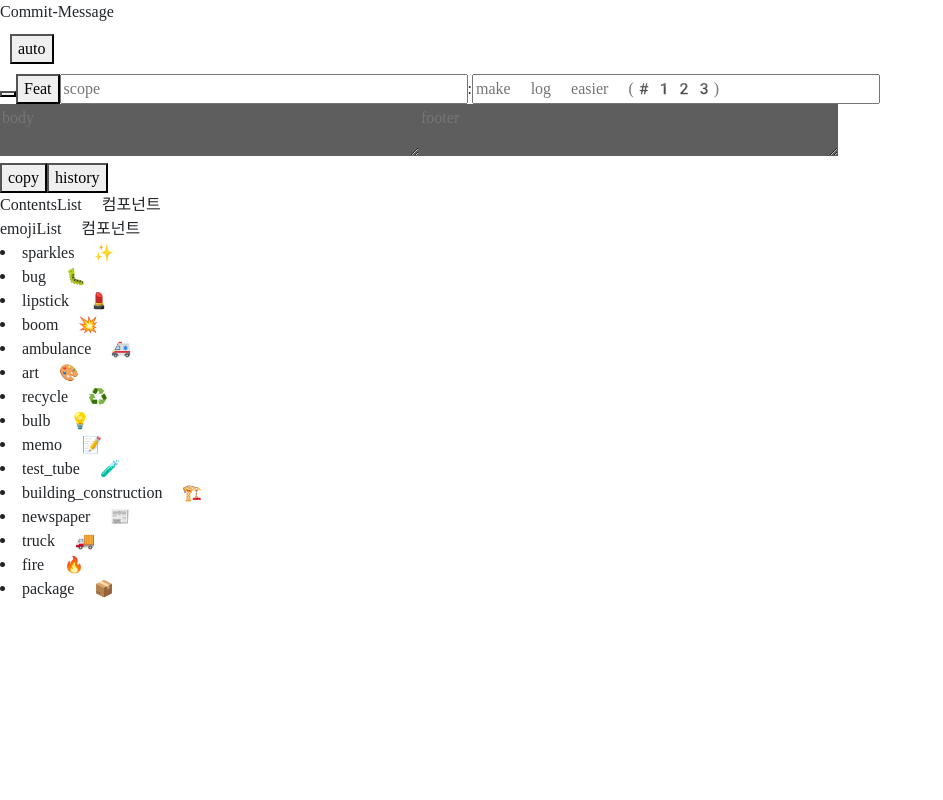
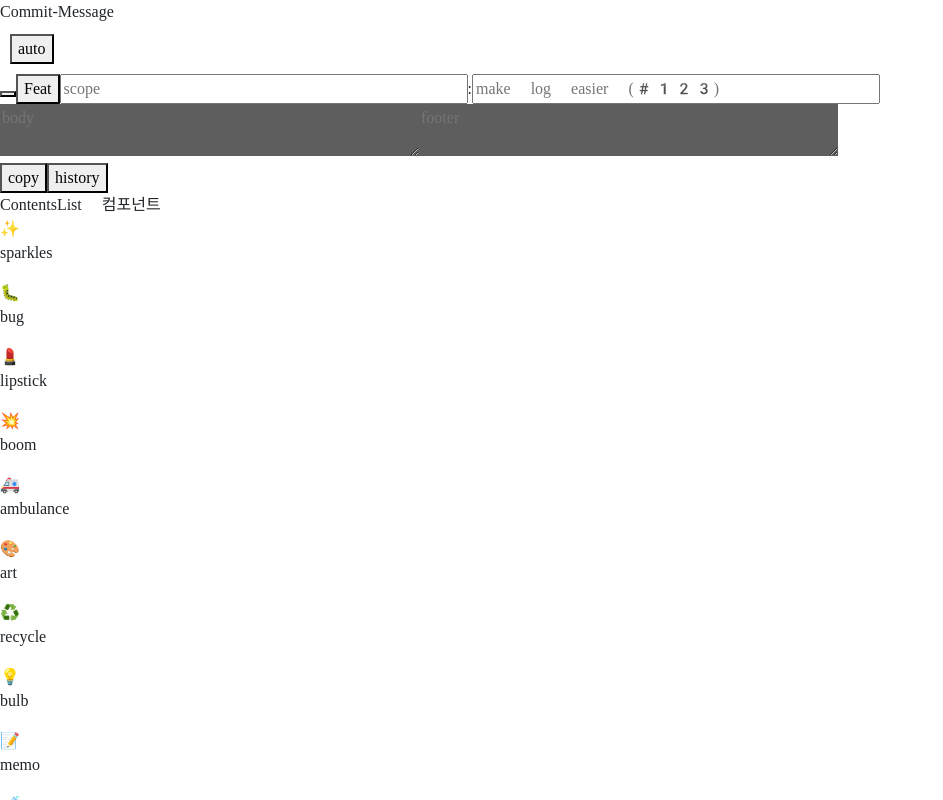
Before and after one commit to kwonyongjun1/commit-message, a React (Create React App) app in the folder commit-message/: page / in a window 1280 px wide. Both pictures are taken after a click on the button 8 px from the left and 94 px from the top of the page. Shown: the top 800 px of the page, without its empty margins (0-943 px from the left). Built offline with nearby package versions, Linux system fonts and the light colour scheme.

Commit message:
🎨 style: EmojiList css 적용

```diff
--- a/commit-message/src/components/EmojiList.js
+++ b/commit-message/src/components/EmojiList.js
@@ -6,20 +6,26 @@ import { setEmoji } from '../redux/actions/Message';
 export default function EmojiList() {
 
     const dispatch = useDispatch();
+
     const onClickEmoji = (id) => {
         let emoji = findEmojiFromId(id);
         dispatch(setEmoji(emoji.emoji));
     };
 
-
     return(
-        <div>
-           emojiList 컴포넌트
-           {emojiList.map((item) => (
-            <div key={item.id} onClick={()=>{onClickEmoji(item.id)}}>
-                <li>{item.id} {item.emoji}</li>
+        <div className = "middle-wrap">
+            <div className="grid-container">
+            {emojiList.map((item) => (
+                <dl className="grid-item"  key={item.id} onClick={()=>{onClickEmoji(item.id)}}>
+                    <dt className="emoji">
+                        {item.emoji}
+                    </dt>
+                    <dd className="emoji-detail">
+                        {item.id}
+                    </dd>
+                </dl>
+            ))}
             </div>
-            ))}
         </div>
     );
 }
```
